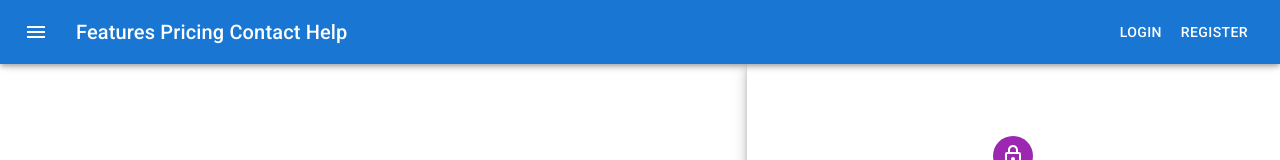
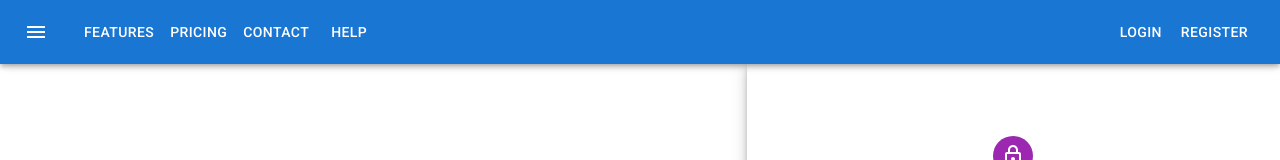
Before and after one commit to yoyotruly/smart-todo-list, a React (Create React App) app in the folder frontend/: page / in a window 1280 px wide. Shown: the top 160 px of the page. Built offline with nearby package versions, Linux system fonts and the light colour scheme.

Commit message:
update tabs on nav bar

```diff
--- a/frontend/src/components/NavBar.js
+++ b/frontend/src/components/NavBar.js
@@ -21,8 +21,11 @@ export default function NavBar() {
           >
             <MenuIcon />
           </IconButton>
+          <Button color="inherit">Features</Button>
+          <Button color="inherit">Pricing</Button>
+          <Button color="inherit">Contact</Button>
+          <Button color="inherit">Help</Button>
           <Typography variant="h6" component="div" sx={{ flexGrow: 1 }} style={{ flexDirection: 'row', justifyContent: 'space-between' }}>
-            Features Pricing Contact Help
           </Typography>
           <Button color="inherit" href="/login">Login</Button>
           <Button color="inherit" href="/register">Register</Button>
```
